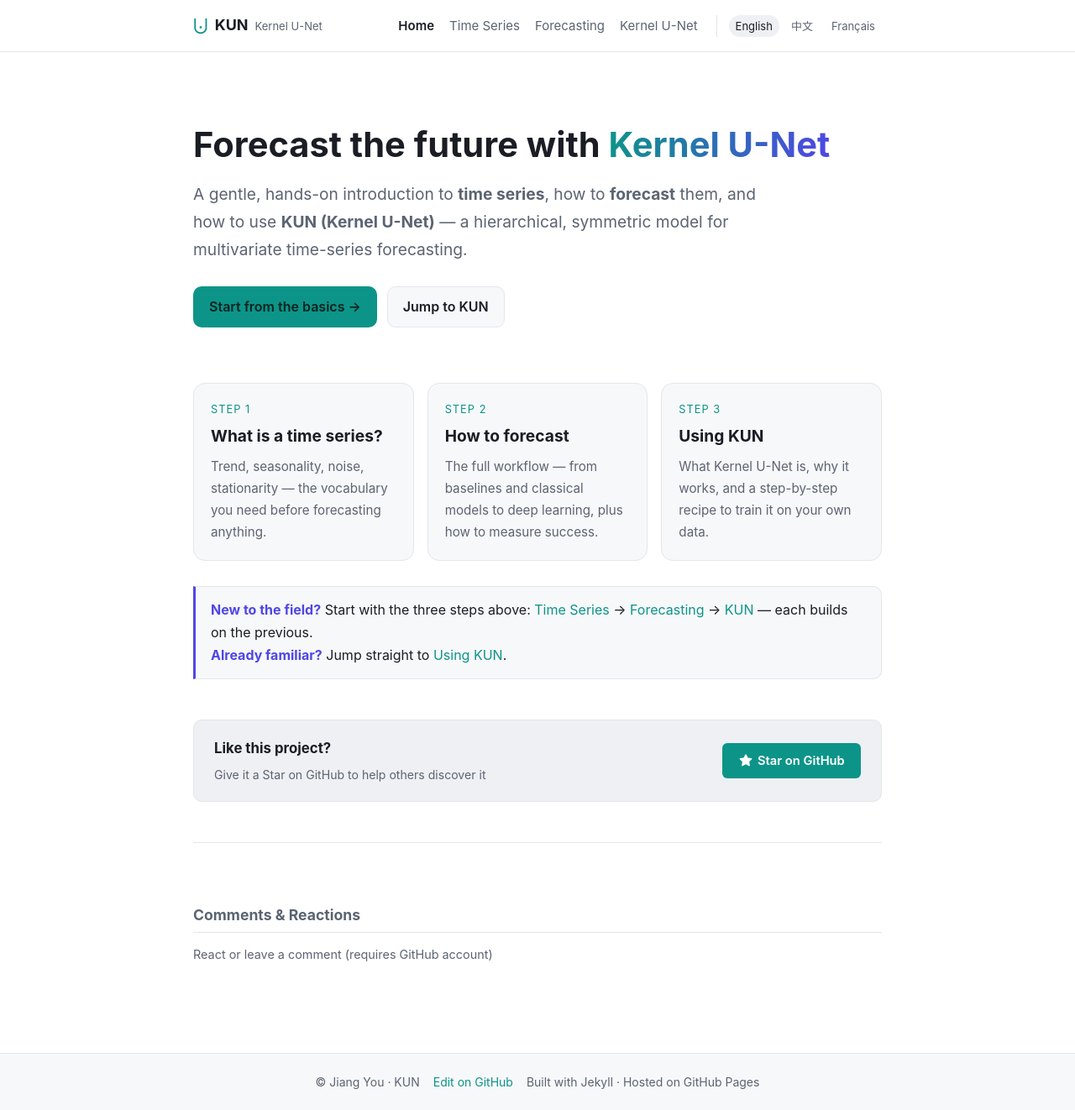
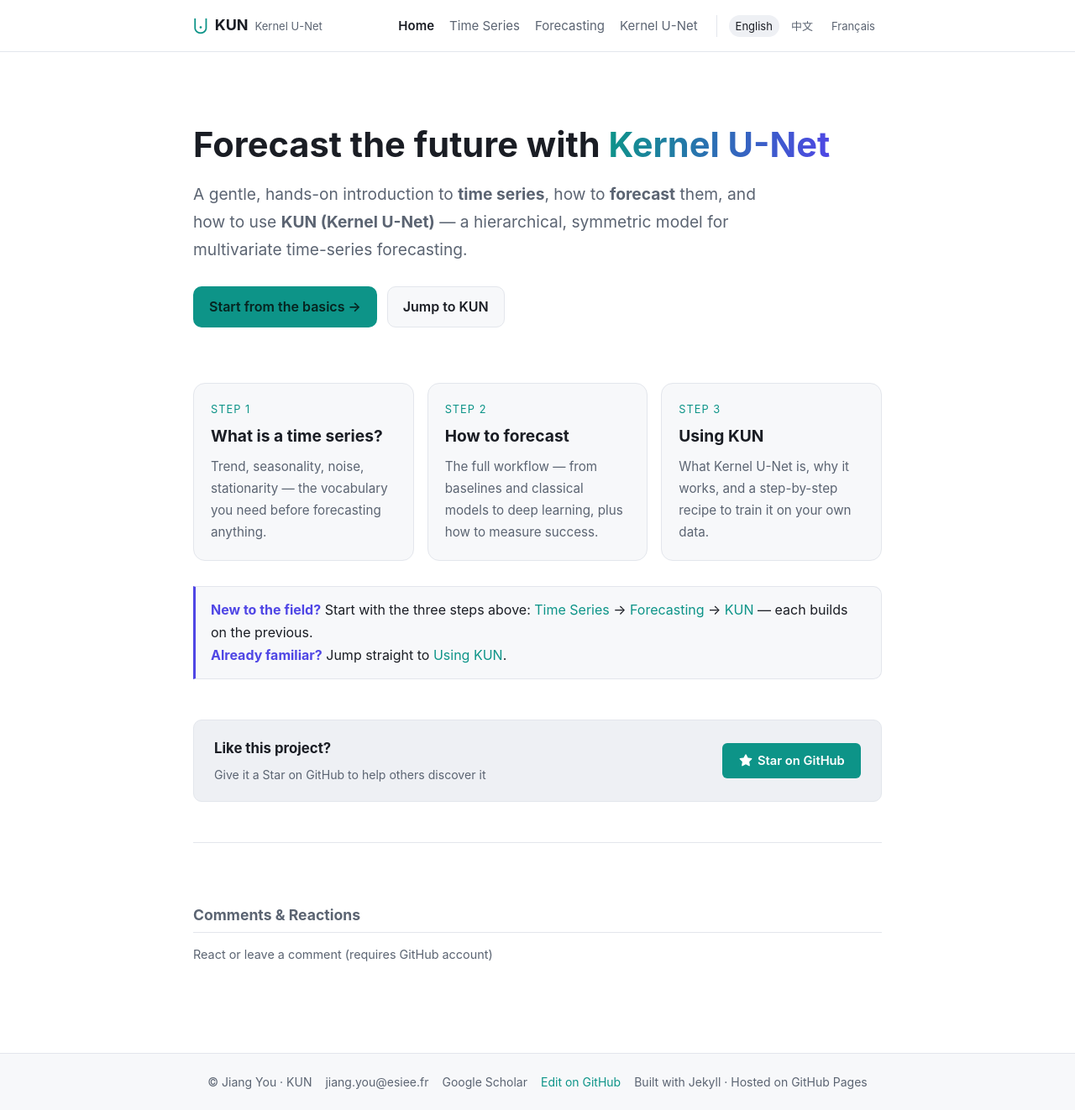
Before and after one commit to JiangYou2025/kun, a Jekyll site: the page built from en/index.html, in a window 1280 px wide and 1322 px high. Shown: the whole window at 84% size. Built offline with Jekyll 4.4.1, drawn with Linux system fonts in a browser that asks for light colours; comment, search, counter and statistics services are not loaded.

Commit message:
Add contact email jiang.you@esiee.fr to all layout footers
Co-Authored-By: Claude Opus 4.6 (1M context) <noreply@anthropic.com>

```diff
--- a/_layouts/default.html
+++ b/_layouts/default.html
@@ -106,6 +106,8 @@
 <footer class="site-footer">
   <div class="bar">
     <span>© {{ site.author }} · KUN</span>
+    <a href="mailto:jiang.you@esiee.fr" style="color:var(--muted)">jiang.you@esiee.fr</a>
+    <a href="https://scholar.google.com/citations?user=9V6G_CYAAAAJ&hl=zh-CN" target="_blank" rel="noopener" style="color:var(--muted)">Google Scholar</a>
     <a href="https://github.com/JiangYou2025/kun">{{ t.edit }}</a>
     {% if page.updated %}<span class="muted">{{ t.updated }} {{ page.updated }}</span>{% endif %}
     <span class="muted">{{ t.built_with }}</span>
--- a/_layouts/history.html
+++ b/_layouts/history.html
@@ -188,7 +188,7 @@
 </div>
 
 <footer class="site-footer">
-  <div class="bar"><span>© Jiang You · 时间序列发展史</span>{% if page.updated %}<span class="muted">最后编辑 {{ page.updated }}</span>{% endif %}<span class="muted">由 Jekyll 构建 · 托管于 GitHub Pages</span></div>
+  <div class="bar"><span>© Jiang You · 时间序列发展史</span><a href="mailto:jiang.you@esiee.fr" style="color:var(--muted)">jiang.you@esiee.fr</a>{% if page.updated %}<span class="muted">最后编辑 {{ page.updated }}</span>{% endif %}<span class="muted">由 Jekyll 构建 · 托管于 GitHub Pages</span></div>
 </footer>
 </body>
 </html>
--- a/_layouts/lecture.html
+++ b/_layouts/lecture.html
@@ -82,7 +82,7 @@
 </main>
 
 <footer class="site-footer">
-  <div class="bar"><span>© Jiang You · 时间序列入门</span>{% if page.updated %}<span class="muted">最后编辑 {{ page.updated }}</span>{% endif %}<span class="muted">由 Jekyll 构建 · 托管于 GitHub Pages</span></div>
+  <div class="bar"><span>© Jiang You · 时间序列入门</span><a href="mailto:jiang.you@esiee.fr" style="color:var(--muted)">jiang.you@esiee.fr</a>{% if page.updated %}<span class="muted">最后编辑 {{ page.updated }}</span>{% endif %}<span class="muted">由 Jekyll 构建 · 托管于 GitHub Pages</span></div>
 </footer>
 </body>
 </html>
```
